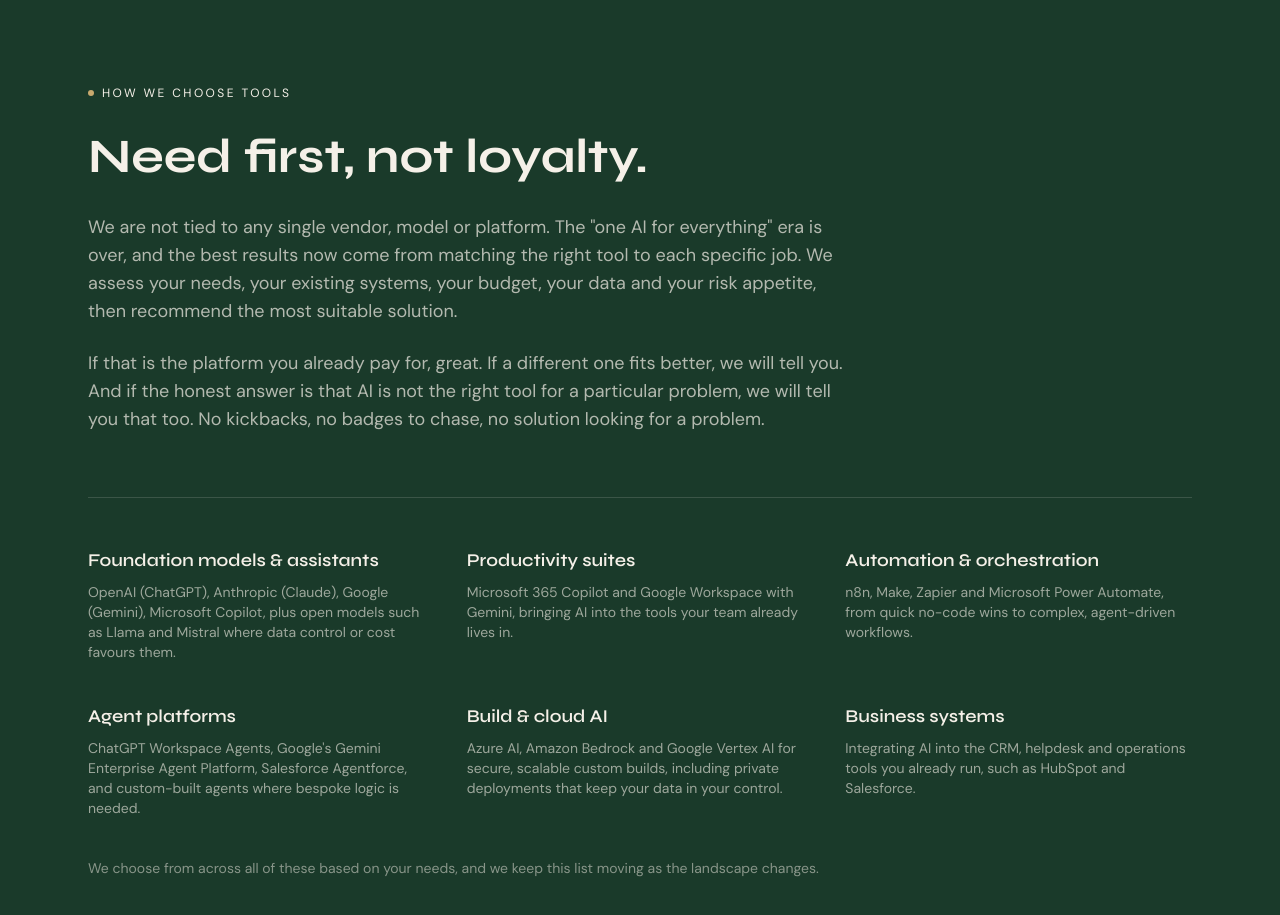
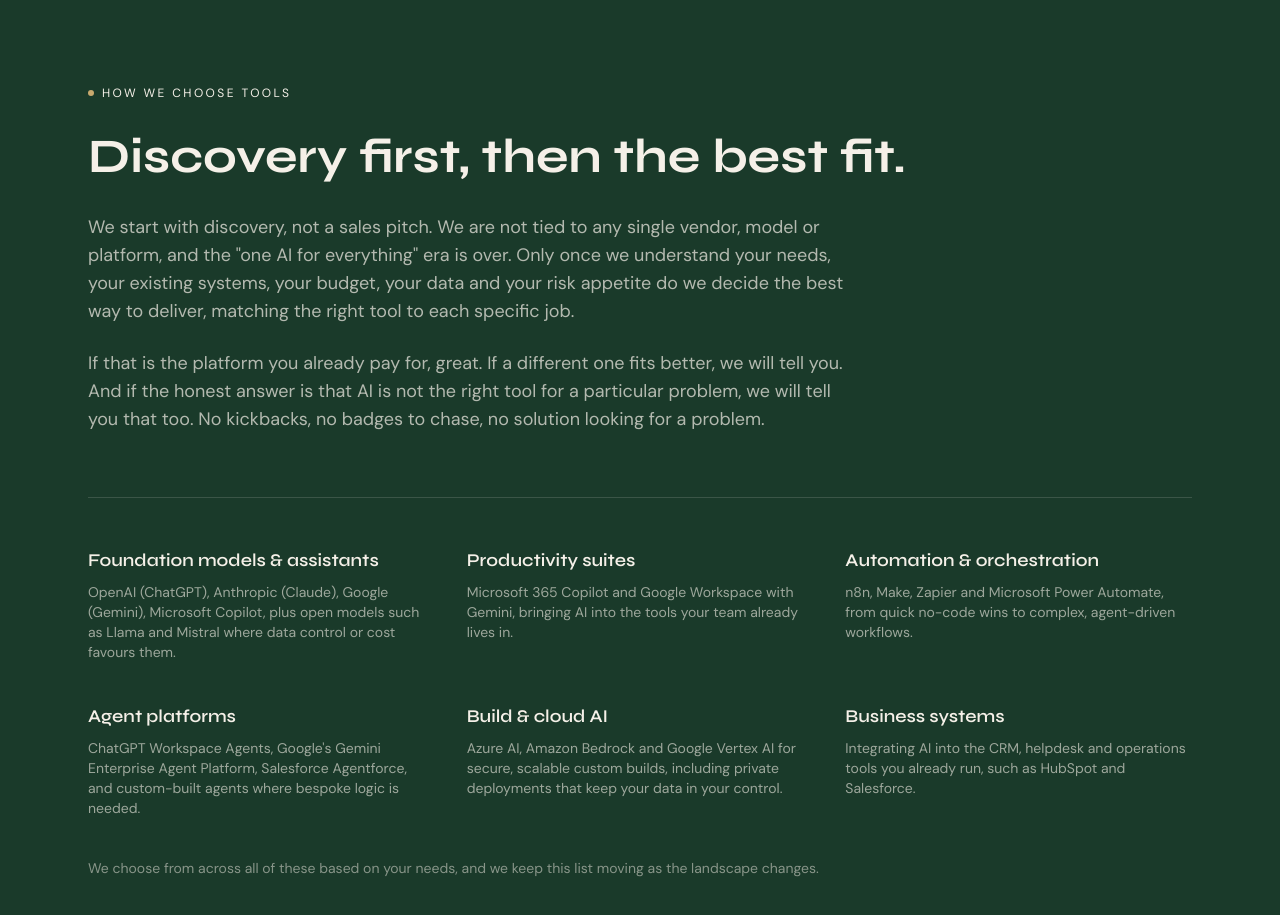
Before and after one commit to djrdunton-pocket/seed-digital, a Next.js app: page /services in a window 1280 px wide. Shown: the part 2740-3655 px from the top of the page. Built offline with nearby package versions, Linux system fonts and the light colour scheme; no server answers.

Commit message:
Tool-agnostic copy tweak + FAQ schema
- Heading to 'Discovery first, then the best fit.' with discovery-led opening paragraph
- Add FAQPage JSON-LD to the consultancy FAQ for LLM/SEO readability

```diff
--- a/app/components/AIFAQ.tsx
+++ b/app/components/AIFAQ.tsx
@@ -27,9 +27,20 @@
   },
 ];
 
+const faqSchema = {
+  '@context': 'https://schema.org',
+  '@type': 'FAQPage',
+  mainEntity: faqs.map((faq) => ({
+    '@type': 'Question',
+    name: faq.q,
+    acceptedAnswer: { '@type': 'Answer', text: faq.a },
+  })),
+};
+
 export default function AIFAQ() {
   return (
     <section id="faq" className="py-24 border-t border-[#1a3a2a]/10">
+      <script type="application/ld+json" dangerouslySetInnerHTML={{ __html: JSON.stringify(faqSchema) }} />
       <div className="max-w-6xl mx-auto px-6">
         <Eyebrow>FAQ</Eyebrow>
         <h2 className="mt-8 font-syne font-bold text-4xl md:text-5xl text-[#1a3a2a]">
--- a/app/components/ToolAgnostic.tsx
+++ b/app/components/ToolAgnostic.tsx
@@ -36,16 +36,17 @@
         </div>
 
         <h2 className="mt-8 font-syne font-bold text-4xl md:text-5xl max-w-4xl">
-          Need first, not loyalty.
+          Discovery first, then the best fit.
         </h2>
 
         <div className="mt-8 space-y-6 text-lg text-[#f5f0e8]/70 max-w-3xl">
           <p>
-            We are not tied to any single vendor, model or platform. The &quot;one
-            AI for everything&quot; era is over, and the best results now come
-            from matching the right tool to each specific job. We assess your
-            needs, your existing systems, your budget, your data and your risk
-            appetite, then recommend the most suitable solution.
+            We start with discovery, not a sales pitch. We are not tied to any
+            single vendor, model or platform, and the &quot;one AI for
+            everything&quot; era is over. Only once we understand your needs,
+            your existing systems, your budget, your data and your risk appetite
+            do we decide the best way to deliver, matching the right tool to each
+            specific job.
           </p>
           <p>
             If that is the platform you already pay for, great. If a different
```
